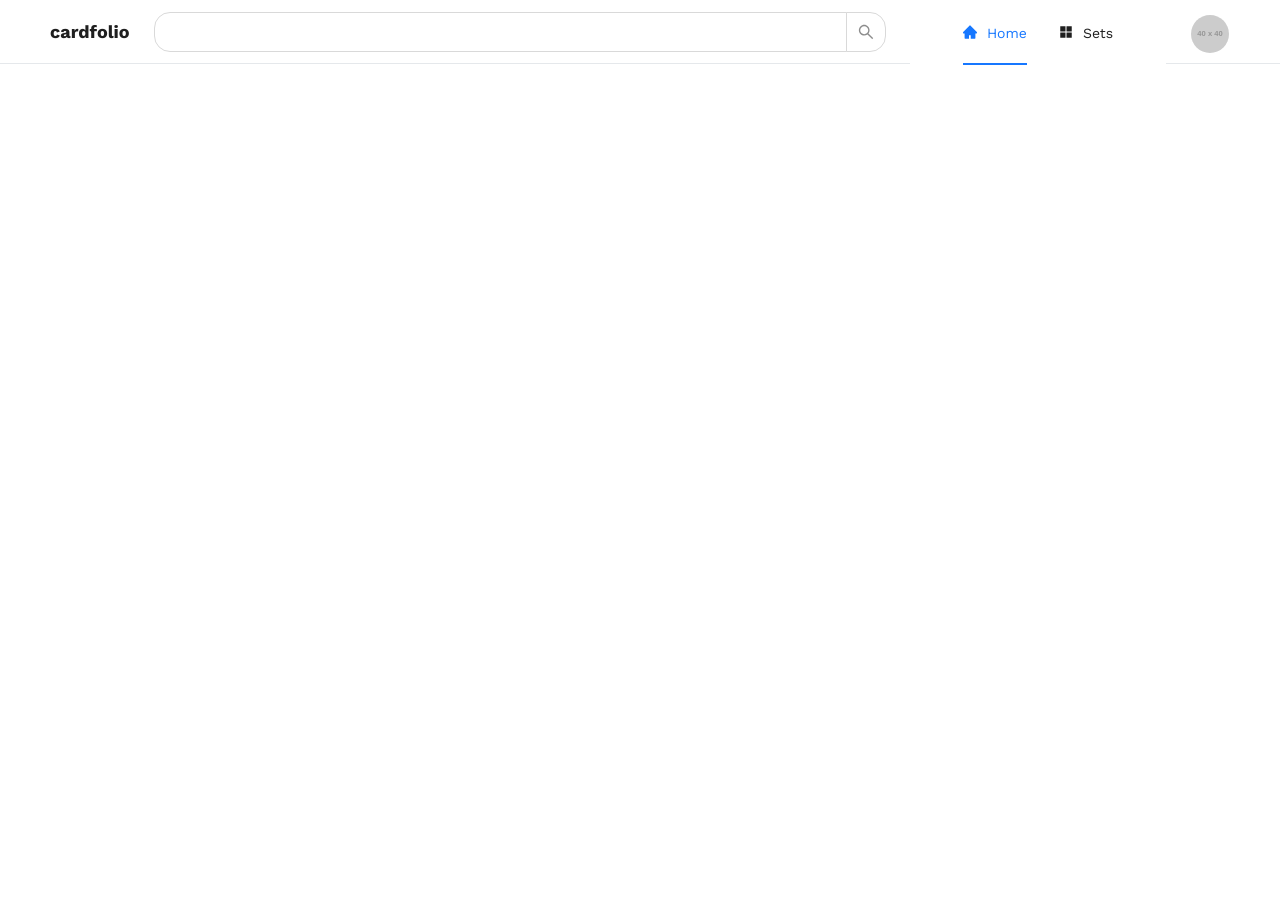
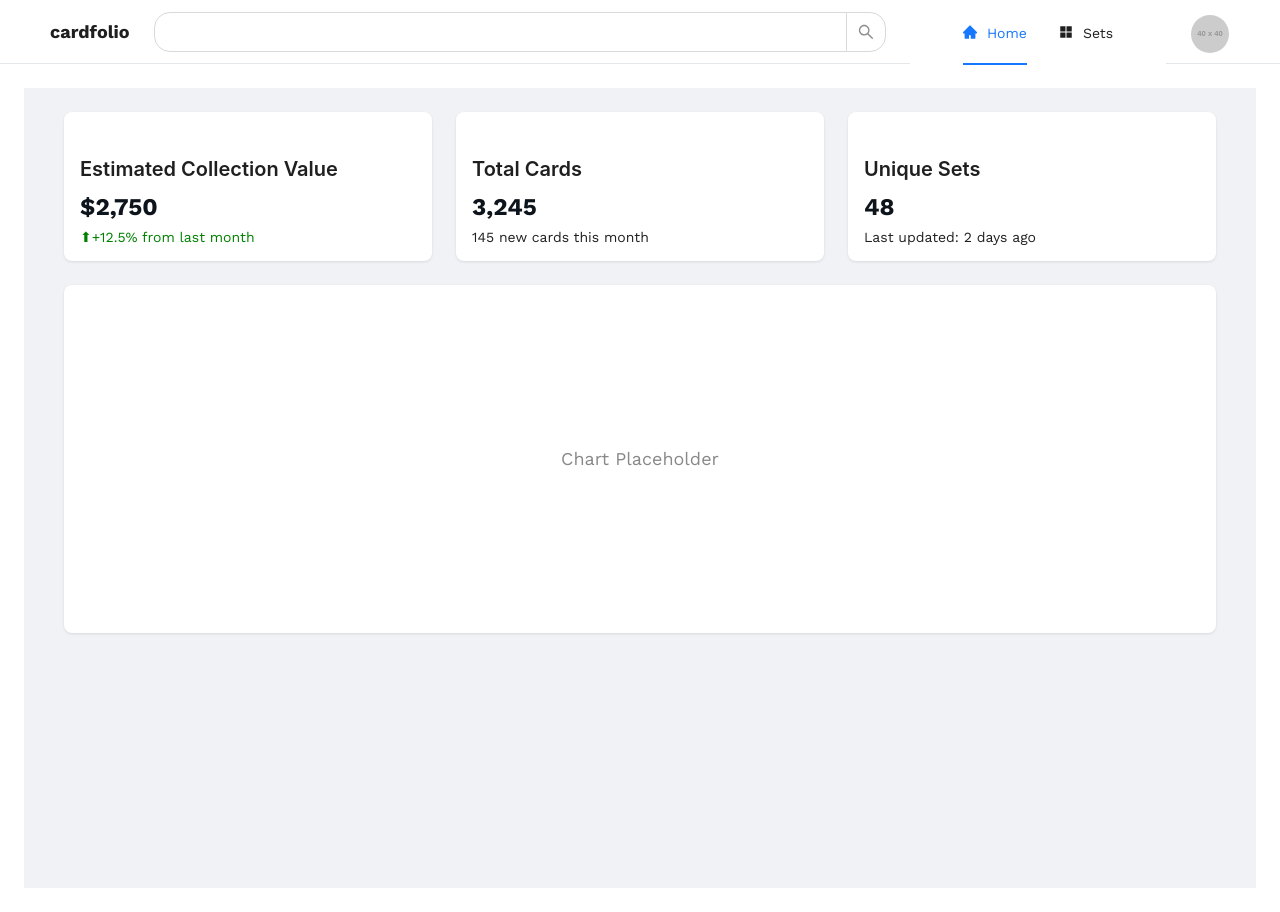
Before and after one commit to derrdavid/cardfolio, a React (Vite) app: page /card in a window 1280 px wide. Before the commit this address had no page. Before the commit the page ends 800 px from the top, so only its background shows below. Built offline with nearby package versions, Linux system fonts and the light colour scheme.

Commit message:
Füge Detailansicht für Karten hinzu und aktualisiere Navigation

```diff
--- a/src/App.jsx
+++ b/src/App.jsx
@@ -1,9 +1,10 @@
 import { Route, Routes } from 'react-router-dom';
 import Nav from './Components/Nav';
 import Home from './Routes/Home';
-import { ConfigProvider, Layout } from 'antd';
+import { Card, ConfigProvider, Layout } from 'antd';
 import { Content, Header } from 'antd/es/layout/layout';
 import { fetchSets } from './Services/pokemon_tcg_service';
+import CardDetail from './Routes/CardDetail';
 function App() {
 
     return (
@@ -37,7 +38,7 @@ function App() {
                 >
                     <Routes>
                         <Route path="/" element={<Home />} />
-                        <Route path="/favourites" />
+                        <Route path="/card" element={<CardDetail />} />
                         <Route path="/cart" />
                     </Routes>
                 </Content>
--- a/src/Components/Nav.jsx
+++ b/src/Components/Nav.jsx
@@ -15,7 +15,7 @@ const DashboardHeader = () => {
                 <Space size='large'>
                     <Menu mode="horizontal" defaultSelectedKeys={['1']} style={{ borderBottom: 'none', width: '20vw', display: 'flex', justifyContent: 'center' }}>
                         <Menu.Item key="1" icon={<HomeFilled />} ><Link to="/">Home</Link></Menu.Item>
-                        <Menu.Item key="2" icon={<AppstoreFilled />}>Sets</Menu.Item>
+                        <Menu.Item key="2" icon={<AppstoreFilled />}><Link to="/card">Sets</Link></Menu.Item>
                     </Menu>
                     <Avatar src="https://via.placeholder.com/40x40" style={{ width: 40, height: 40 }} />
                 </Space>
--- /dev/null
+++ b/src/Routes/CardDetail.css
@@ -0,0 +1,62 @@
+/* DashboardBody.css */
+
+.dashboard-body-layout {
+    min-height: 100vh;
+    background-color: #f0f2f5;
+}
+
+.dashboard-body-content {
+    padding: 24px 40px;
+}
+
+.dashboard-stats {
+    display: flex;
+    gap: 24px;
+    margin-bottom: 24px;
+    flex-wrap: wrap;
+}
+
+.stat-card {
+    background: #fff;
+    padding: 16px;
+    border-radius: 8px;
+    flex: 1;
+    min-width: 250px;
+    box-shadow: 0 1px 3px rgba(0, 0, 0, 0.1);
+}
+
+.stat-number {
+    font-size: 24px;
+    font-weight: bold;
+    margin: 8px 0;
+    color: #0e141b;
+}
+
+.stat-trend {
+    display: flex;
+    align-items: center;
+    font-size: 14px;
+}
+
+.stat-trend.positive {
+    color: green;
+}
+
+.stat-trend.negative {
+    color: red;
+}
+
+.dashboard-chart {
+    background: #fff;
+    padding: 24px;
+    border-radius: 8px;
+    min-height: 300px;
+    box-shadow: 0 1px 3px rgba(0, 0, 0, 0.1);
+}
+
+.chart-placeholder {
+    text-align: center;
+    color: #888;
+    font-size: 18px;
+    line-height: 300px;
+}
--- /dev/null
+++ b/src/Routes/CardDetail.jsx
@@ -0,0 +1,40 @@
+import React from 'react';
+import { Layout, Typography } from 'antd';
+import './CardDetail.css';
+
+const { Content } = Layout;
+const { Title } = Typography;
+
+const CardDetail = () => {
+    return (
+        <Layout className="dashboard-body-layout">
+            <Content className="dashboard-body-content">
+                <div className="dashboard-stats">
+                    <div className="stat-card">
+                        <Title level={4}>Estimated Collection Value</Title>
+                        <div className="stat-number">$2,750</div>
+                        <div className="stat-trend positive">
+                            <span className="trend-icon">⬆</span>
+                            <span>+12.5% from last month</span>
+                        </div>
+                    </div>
+                    <div className="stat-card">
+                        <Title level={4}>Total Cards</Title>
+                        <div className="stat-number">3,245</div>
+                        <div className="stat-info">145 new cards this month</div>
+                    </div>
+                    <div className="stat-card">
+                        <Title level={4}>Unique Sets</Title>
+                        <div className="stat-number">48</div>
+                        <div className="stat-info">Last updated: 2 days ago</div>
+                    </div>
+                </div>
+                <div className="dashboard-chart">
+                    <div className="chart-placeholder">Chart Placeholder</div>
+                </div>
+            </Content>
+        </Layout>
+    );
+};
+
+export default CardDetail;
--- a/src/Routes/Home.css
+++ b/src/Routes/Home.css
@@ -20,22 +20,13 @@
 
 .quick-actions-section .card {
   flex: 1;
-  transition: border-color 0.3s;
-}
-
-.quick-actions-section .card:hover {
-  border: 1px solid #4096ff;
 }
 
 .quick-actions-section .card .ant-card-head{
   border-bottom: 0;
 }
 
-.set-card .ant-card-head,
-.set-card .ant-card-body {
-  background: #000000;
-  color: white;
-}
+
 .set-card {
   transition: transform 0.3s cubic-bezier(0.25, 0.1, 0.25, 1);
 }
--- a/src/Routes/Home.jsx
+++ b/src/Routes/Home.jsx
@@ -1,14 +1,16 @@
 import React, { useEffect, useState } from 'react';
-import { Card, Col, Flex, Grid, List, Row, Typography, theme } from "antd";
+import { Card, Col, Flex, Grid, Image, List, Row, Typography, theme } from "antd";
+import { fetchSets } from '../Services/pokemon_tcg_service';
 import './Home.css';
-import { fetchSets } from '../Services/pokemon_tcg_service';
 
 const Home = () => {
   const [sets, setSets] = useState([]);
+  const [loading, setLoading] = useState(true);
+
   useEffect(() => {
     fetchSets('orderBy=-releaseDate&pageSize=6').then((data) => {
       setSets(data.data);
-    });
+    }).then(() => setLoading(false));
   }, []);
 
   const { Title, Text } = Typography;
@@ -59,9 +61,9 @@ const Home = () => {
           renderItem={(item) => (
             <List.Item>
               <Card
+                loading={loading}
                 className='set-card'
                 hoverable
-                title={item.name}
                 extra={
                   <img
                     src={item.images.symbol}
@@ -71,14 +73,18 @@ const Home = () => {
                   />
                 }
                 cover={
-                  <img
+                  <Image
+                    loading={loading}
                     src={item.images.logo}
                     alt="logo"
-                    height={'50%'}
-                    style={{ aspectRatio: '2/1', objectFit: 'cover' }}
+                    preview={false}
+                    width={'100%'}
+                    style={{ aspectRatio: '2/1', objectFit: 'contain' }}
                   />
                 }
-              />
+              >
+                <Card.Meta title={item.name} />
+                </Card>
             </List.Item>
           )}
         />
```
